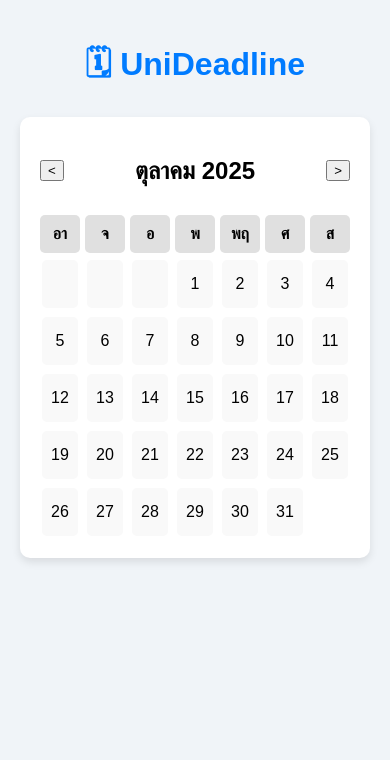
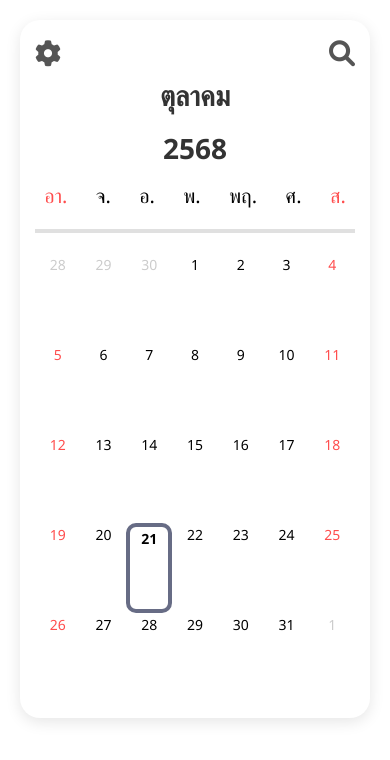
Before and after one commit to Cakenomsod/Calendar, a plain HTML site: page public/index.html in a window 390 px wide. Drawn offline with Linux system fonts and the light colour scheme.

Commit message:
Refactor calendar layout and enhance user interaction with swipe gestures and modal for month selection

```diff
--- a/public/index.html
+++ b/public/index.html
@@ -6,31 +6,56 @@
   <title>Calendar</title>
 
   <link rel="stylesheet" href="style/style.css">
+
+  <link href="https://cdnjs.cloudflare.com/ajax/libs/font-awesome/6.0.0/css/all.min.css" rel="stylesheet">
+
 </head>
 <body>
-  <h1>🗓 UniDeadline</h1>
+  <div class="calendar-container">
 
-  <!-- ปฏิทินทั้งหน้า -->
-  <div id="calendar">
-    <div class="calendar-header">
-      <button id="prev-month">&lt;</button>
-      <h2 id="month-year">ตุลาคม 2025</h2>
-      <button id="next-month">&gt;</button>
+    <header>
+      <div class="setting">
+        <i class="fas fa-cog"></i>
+      </div>
+      <div class="Magnifyinglass">
+        <i class="fas fa-magnifying-glass"></i>
+      </div>
+    </header>
+
+    <div class="navigation">
+        <div class="current-Month" id="currentMonth"></div>
+        <div class="current-Year current-Month" id="currentYear"></div>
     </div>
-    <div class="calendar-grid">
-      <!-- แถววันในสัปดาห์ -->
-      <div class="day-name">อา</div>
-      <div class="day-name">จ</div>
-      <div class="day-name">อ</div>
-      <div class="day-name">พ</div>
-      <div class="day-name">พฤ</div>
-      <div class="day-name">ศ</div>
-      <div class="day-name">ส</div>
 
-      <!-- วันของเดือน จะเติมด้วย JS หรือเว้นว่างตอนนี้ -->
+    <div class="day">
+        <div class="day-Names weekend">อา.</div>
+        <div class="day-Names">จ.</div>
+        <div class="day-Names">อ.</div>
+        <div class="day-Names">พ.</div>
+        <div class="day-Names">พฤ.</div>
+        <div class="day-Names">ศ.</div>
+        <div class="day-Names weekend">ส.</div>
+    </div>
+
+      <div id="calendarContent">
+
+      </div>
+
+  </div>
+
+
+
+  <div class="modal" id="monthModal">
+    <div class="modal-content">
+        <span class="modal-close" id="closeMonth">&times;</span>
+        <h3 class="month-selector">เลือกเดือน</h3>
+        <div class="modal-grid" id="monthGrid"></div>
     </div>
   </div>
 
-  <script src="./script/script.js"></script>
+
+  <script src="script/script.js"></script>
+  <script src="script/firebase.js"></script>
+
 </body>
 </html>
--- a/public/script/script.js
+++ b/public/script/script.js
@@ -1,52 +1,159 @@
-const calendarGrid = document.querySelector(".calendar-grid");
-const monthYear = document.getElementById("month-year");
-const prevMonthBtn = document.getElementById("prev-month");
-const nextMonthBtn = document.getElementById("next-month");
+const thaiMonths = [
+  'มกราคม', 'กุมภาพันธ์', 'มีนาคม', 'เมษายน', 'พฤษภาคม', 'มิถุนายน',
+  'กรกฎาคม', 'สิงหาคม', 'กันยายน', 'ตุลาคม', 'พฤศจิกายน', 'ธันวาคม'
+];
+const thaiDays = ['อา.', 'จ.', 'อ.', 'พ.', 'พฤ.', 'ศ.', 'ส.'];
 
 let currentDate = new Date();
 
-function renderCalendar(date) {
-  // ลบวันเก่าออกก่อน
-  const dayCells = document.querySelectorAll(".day-cell");
-  dayCells.forEach(cell => cell.remove());
+function init() {
+  renderCalendar();
+  setupEventListeners();
+}
 
-  const year = date.getFullYear();
-  const month = date.getMonth();
+// ตั้ง event
+function setupEventListeners() {
+  document.getElementById('currentMonth').addEventListener('click', showMonthModal);
+  document.getElementById('closeMonth').addEventListener('click', () => {
+    document.getElementById('monthModal').classList.remove('active');
+  });
 
-  // แสดงชื่อเดือน
-  const monthNames = ["มกราคม","กุมภาพันธ์","มีนาคม","เมษายน","พฤษภาคม","มิถุนายน","กรกฎาคม","สิงหาคม","กันยายน","ตุลาคม","พฤศจิกายน","ธันวาคม"];
-  monthYear.textContent = `${monthNames[month]} ${year}`;
+  // คลิกพื้นหลัง modal เพื่อปิด
+  window.onclick = (event) => {
+    if (event.target.classList.contains('modal')) {
+      event.target.classList.remove('active');
+    }
+  };
 
-  // วันที่ 1 ของเดือน
-  const firstDay = new Date(year, month, 1).getDay(); // 0=อา, 1=จ, ...
-  const lastDate = new Date(year, month + 1, 0).getDate(); // จำนวนวันในเดือน
+  // Scroll เมาส์ขึ้น/ลงเพื่อเปลี่ยนเดือน
+  window.addEventListener('wheel', (e) => {
+    if (e.deltaY > 0) {
+      nextMonth();
+    } else if (e.deltaY < 0) {
+      prevMonth();
+    }
+  });
 
-  // เติมช่องว่างวันก่อนวันแรก
-  for (let i = 0; i < firstDay; i++) {
-    const emptyCell = document.createElement("div");
-    emptyCell.classList.add("day-cell");
-    calendarGrid.appendChild(emptyCell);
-  }
+  // ลูกศรซ้าย/ขวา
+  window.addEventListener('keydown', (e) => {
+    if (e.key === 'ArrowRight') {
+      nextMonth();
+    } else if (e.key === 'ArrowLeft') {
+      prevMonth();
+    }
+  });
 
-  // เติมวันของเดือน
-  for (let day = 1; day <= lastDate; day++) {
-    const dayCell = document.createElement("div");
-    dayCell.classList.add("day-cell");
-    dayCell.textContent = day;
-    calendarGrid.appendChild(dayCell);
+  // 👇 เพิ่มส่วนนี้สำหรับ gesture บนมือถือ
+  const calendarContainer = document.getElementById('calendarContent');
+  let touchStartX = 0;
+  let touchEndX = 0;
+
+  calendarContainer.addEventListener('touchstart', (e) => {
+    touchStartX = e.changedTouches[0].screenX;
+  });
+
+  calendarContainer.addEventListener('touchend', (e) => {
+    touchEndX = e.changedTouches[0].screenX;
+    handleSwipeGesture();
+  });
+
+  function handleSwipeGesture() {
+    const swipeDistance = touchEndX - touchStartX;
+
+    // ปัดขวา → เดือนก่อน
+    if (swipeDistance > 80) {
+      renderCalendar('prev'); // ปัดขวา
+    } else if (swipeDistance < -80) {
+      renderCalendar('next'); // ปัดซ้าย
+    }
   }
 }
 
-// ปุ่ม prev/next
-prevMonthBtn.addEventListener("click", () => {
-  currentDate.setMonth(currentDate.getMonth() - 1);
-  renderCalendar(currentDate);
-});
 
-nextMonthBtn.addEventListener("click", () => {
-  currentDate.setMonth(currentDate.getMonth() + 1);
-  renderCalendar(currentDate);
-});
+// render ปฏิทินแบบเดือน
+function renderCalendar(direction = null) {
+  const calendarContainer = document.getElementById('calendarContent');
 
-// เรียกครั้งแรก
-renderCalendar(currentDate);
+  // ถ้ามีทิศทางให้ใส่ animation ออกก่อน
+  if (direction) {
+    const slideClass = direction === 'next' ? 'slide-left' : 'slide-right';
+    calendarContainer.classList.add(slideClass);
+
+    // หลัง animation จบ ค่อยเปลี่ยนเดือนจริง
+    setTimeout(() => {
+      calendarContainer.classList.remove(slideClass);
+      updateCalendarHTML();
+    }, 300);
+  } else {
+    updateCalendarHTML();
+  }
+}
+
+function updateCalendarHTML() {
+  const year = currentDate.getFullYear();
+  const month = currentDate.getMonth();
+  const today = new Date();
+
+  document.getElementById('currentMonth').textContent = `${thaiMonths[month]}`;
+  document.getElementById('currentYear').textContent = `${year + 543}`;
+
+  const firstDay = new Date(year, month, 1).getDay();
+  const daysInMonth = new Date(year, month + 1, 0).getDate();
+  const daysInPrevMonth = new Date(year, month, 0).getDate();
+
+  let html = '<div class="calendar-grid">';
+
+  // วันก่อนหน้า
+  for (let i = firstDay - 1; i >= 0; i--) {
+    html += `<div class="calendar-day other-month">${daysInPrevMonth - i}</div>`;
+  }
+
+  // วันในเดือนนี้
+  for (let day = 1; day <= daysInMonth; day++) {
+    const isToday =
+      day === today.getDate() &&
+      month === today.getMonth() &&
+      year === today.getFullYear();
+
+    const dayOfWeek = new Date(year, month, day).getDay();
+    const isWeekend = dayOfWeek === 0 || dayOfWeek === 6;
+
+    html += `<div class="calendar-day ${isToday ? 'today' : ''} ${isWeekend ? 'weekend' : ''}">
+      ${day}
+    </div>`;
+  }
+
+  // เติมช่องหลังเดือน
+  const totalCells = firstDay + daysInMonth;
+  const totalNeededCells = Math.ceil(totalCells / 7) * 7;
+  const remaining = totalNeededCells - totalCells;
+  for (let i = 1; i <= remaining; i++) {
+    html += `<div class="calendar-day other-month">${i}</div>`;
+  }
+
+  html += '</div>';
+  document.getElementById('calendarContent').innerHTML = html;
+}
+
+
+// Modal เลือกเดือน
+function showMonthModal() {
+  const modal = document.getElementById('monthModal');
+  const grid = document.getElementById('monthGrid');
+
+  let html = '';
+  thaiMonths.forEach((month, index) => {
+    html += `<div class="modal-item" onclick="selectMonthFromModal(${index})">${month}</div>`;
+  });
+
+  grid.innerHTML = html;
+  modal.classList.add('active');
+}
+
+function selectMonthFromModal(monthIndex) {
+  currentDate.setMonth(monthIndex);
+  document.getElementById('monthModal').classList.remove('active');
+  renderCalendar();
+}
+
+init();
--- a/public/style/style.css
+++ b/public/style/style.css
@@ -1,53 +1,208 @@
-body {
-  font-family: Arial, sans-serif;
-  margin: 0;
-  padding: 20px;
-  background-color: #f0f4f8;
+* {
+    margin: 0;
+    padding: 0;
+    box-sizing: border-box;
 }
 
-h1 {
-  text-align: center;
-  color: #007BFF;
+body {
+    font-family: 'Segoe UI', Tahoma, Geneva, Verdana, sans-serif;
+    background: linear-gradient(135deg, #ffffff 0%, #ffffff 100%);
+    min-height: 100vh;
+    display: flex;
+    justify-content: center;
+    align-items: start;
+    padding: 20px;
 }
 
-#calendar {
-  max-width: 800px;
-  margin: 20px auto;
-  background: #fff;
-  padding: 20px;
-  border-radius: 10px;
-  box-shadow: 0 4px 8px rgba(0,0,0,0.1);
+header {
+    display: flex;
+    justify-content: space-between;
+    margin-bottom: 5px;
 }
 
-.calendar-header {
-  display: flex;
-  justify-content: space-between;
-  align-items: center;
+.setting, .Magnifyinglass {
+    font-size: 26px;
+    color: #555;
+    cursor: pointer;
+    transition: color 0.3s;
+}
+
+.calendar-container{
+    background: white;
+    padding: 20px;
+    border-radius: 20px;
+    box-shadow: 0 4px 15px rgba(0,0,0,0.1);
+    width: 100%;
+}
+
+
+
+.current-Month{
+    font-size: 28px;
+    font-weight: 600;
+    color: #333;
+    margin-bottom: 15px;
+    text-align: center;
+}
+
+.day {
+    font-size: 20px;
+    display: flex;
+    justify-content: space-around;
+    gap: 10px;
+    margin: 10px 0 20px 0;
+    padding: 0px 0px 20px 0px;
+    border-bottom: 4px solid #e0e0e0;
+}
+
+.weekend {
+    color: #ff4d4d;
 }
 
 .calendar-grid {
   display: grid;
   grid-template-columns: repeat(7, 1fr);
-  grid-gap: 5px;
-  margin-top: 10px;
+  text-align: center;
+  transition: transform 0.4s ease-in-out, opacity 0.4s ease-in-out;
 }
 
-.day-name {
-  font-weight: bold;
-  text-align: center;
-  padding: 10px 0;
-  background: #e0e0e0;
-  border-radius: 5px;
+.calendar-day:hover {
+    border: 4px solid #676c85;
+    cursor: pointer;
 }
 
-.day-cell {
-  text-align: center;
-  padding: 15px 0;
-  border-radius: 5px;
-  background: #f9f9f9;
-  margin: 2px;
+.calendar-day {
+    position: relative;
+    padding-top: 5%;
+    height: 90px;
+    border-radius: 10px;
+
+    transition: 0.2s;
+
+
 }
-.day-cell:hover {
-  background: #d0eaff;
-  cursor: pointer;
+
+.calendar-day::before {
+    content: attr(data-day);
+    position: absolute;
+    top: 6px;
+    left: 6px;
+    font-size: 14px;
+    font-weight: 600;
 }
+
+
+.today {
+    border: 4px solid #676c85;
+    font-weight: bold;
+}
+
+.other-month {
+    color: #ccc;
+}
+
+
+
+.month-item {
+    padding: 30px;
+    background: #f8f9fa;
+    border-radius: 10px;
+    text-align: center;
+    cursor: pointer;
+    transition: all 0.3s;
+    font-weight: 500;
+}
+
+.month-item:hover {
+    background: #667eea;
+    color: white;
+    transform: translateY(-5px);
+}
+
+
+.modal {
+    display: none;
+    position: fixed;
+    top: 0;
+    left: 0;
+    width: 100%;
+    height: 100%;
+    background: rgba(0,0,0,0.5);
+    justify-content: center;
+    align-items: center;
+    z-index: 1000;
+}
+
+.modal.active {
+    display: flex;
+}
+
+.modal-content {
+    background: white;
+    padding: 30px;
+    border-radius: 15px;
+    max-width: 400px;
+    width: 90%;
+    max-height: 80vh;
+    overflow-y: auto;
+}
+
+.modal-grid {
+    display: grid;
+    grid-template-columns: repeat(3, 1fr);
+    gap: 10px;
+    margin-top: 20px;
+}
+
+.modal-item {
+    padding: 15px;
+    background: #f8f9fa;
+    border-radius: 8px;
+    text-align: center;
+    cursor: pointer;
+    transition: all 0.3s;
+}
+
+.modal-item:hover {
+    background: #667eea;
+    color: white;
+}
+
+.modal-close {
+    float: right;
+    font-size: 24px;
+    cursor: pointer;
+    color: #999;
+}
+
+.modal-close:hover {
+    color: #333;
+}
+
+.slide-left {
+  transform: translateX(-100%);
+  opacity: 0;
+}
+
+.slide-right {
+  transform: translateX(100%);
+  opacity: 0;
+}
+
+@media (max-width: 768px) {
+    .calendar-container {
+        padding: 15px;
+    }
+
+    .header {
+        flex-direction: column;
+    }
+
+    .current-date {
+        font-size: 16px;
+    }
+
+    .calendar-day {
+        font-size: 14px;
+    }
+}
```
